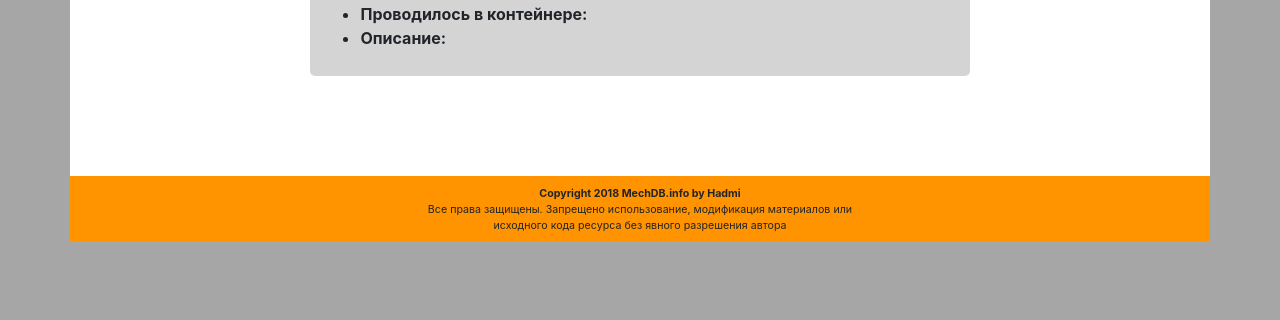
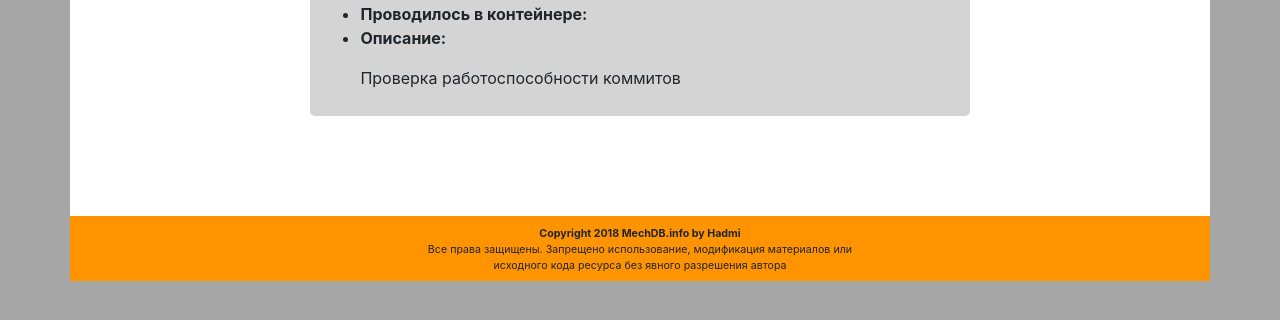
Before and after one commit to hadmiru/mechdb, a Django app: template mechdb_core/templates/mechdb_core/action_detail.html in a window 1280 px wide. Shown: the part 392-712 px from the top of the page. Run offline with Django 3.2, Linux system fonts and the light colour scheme; the template is opened without the code that fills it, so the values that code supplies are empty; parts of the project's set-up code (start-up, migrations or seed data) failed here and were passed over; some libraries are stand-ins or nearby versions; some web fonts are replaced.

Commit message:
Проверка работоспособности коммитов

```diff
--- a/mechdb_core/templates/mechdb_core/action_detail.html
+++ b/mechdb_core/templates/mechdb_core/action_detail.html
@@ -69,6 +69,7 @@
               <LI>
                 <b>Описание:</b><br>
                 {{action.description|linebreaks}}
+                  <p>Проверка работоспособности коммитов</p>
               </LI>
           </UL>
       </div>
```
